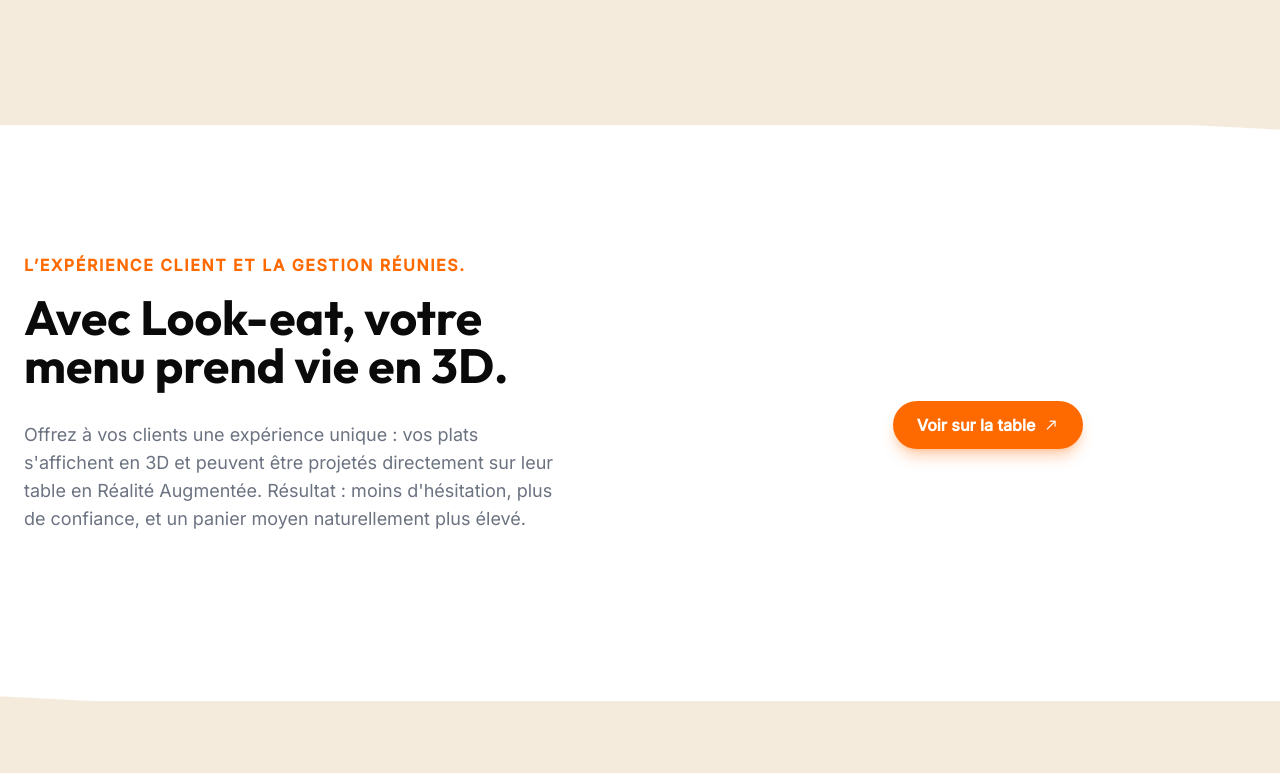
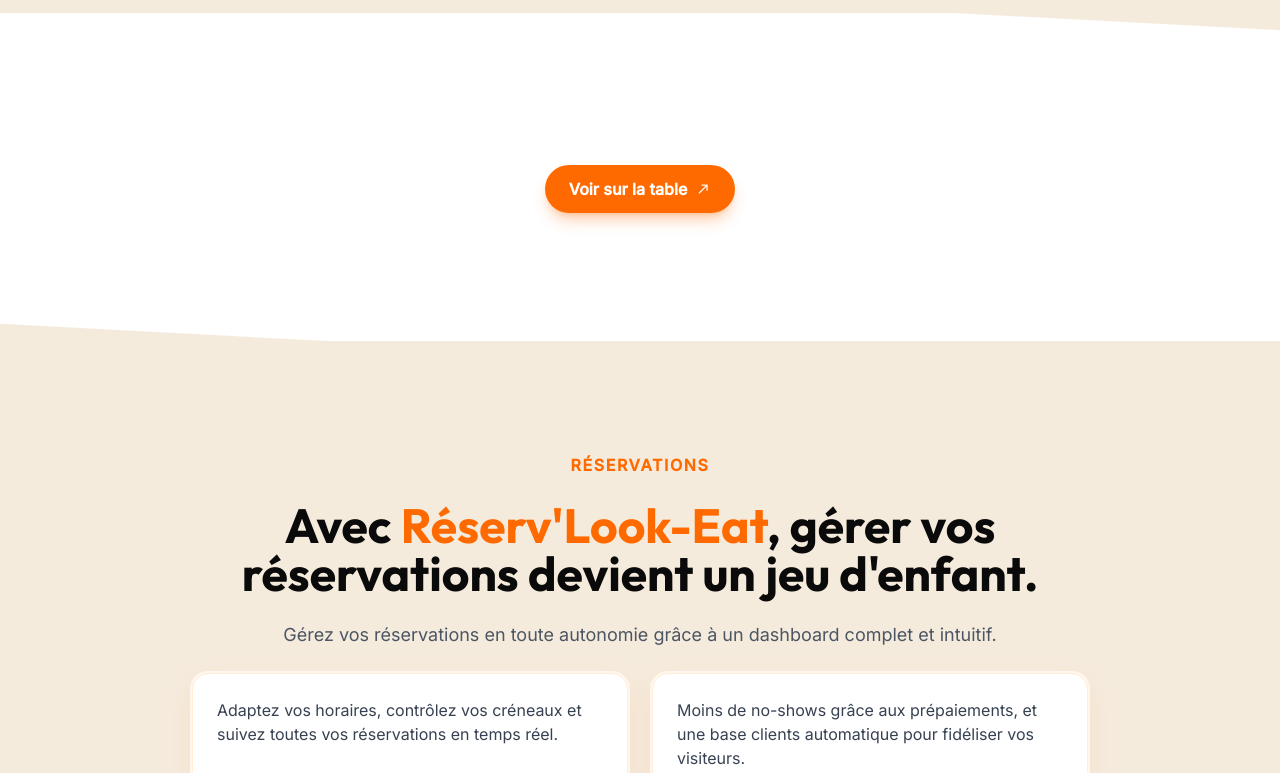
Before and after one commit to ayoubelg34/look-eat, a plain HTML site: page index.html in a window 1280 px wide. Shown: the part 4165-4938 px from the top of the page. Drawn offline with nearby package versions, Linux system fonts and the light colour scheme; a script that the page names is missing.

Commit message:
Modif test

```diff
--- a/index.html
+++ b/index.html
@@ -337,9 +337,6 @@
       <div class="container mx-auto px-6 relative z-10">
         <div class="text-center max-w-3xl mx-auto mb-20">
           <span class="text-primary font-bold tracking-widest uppercase mb-4 block reveal-text">Processus</span>
-          <h2 class="text-4xl md:text-5xl font-display font-bold mb-6 reveal-text">
-            L’expérience client et la gestion réunies.
-          </h2>
         </div>
 
         <div class="grid grid-cols-1 md:grid-cols-3 gap-12 relative">
@@ -390,8 +387,8 @@
       <div class="absolute inset-0 bg-white skew-y-3 scale-110 z-0"></div>
 
       <div class="container mx-auto px-6 relative z-10">
-        <div class="flex flex-col lg:flex-row items-center gap-20">
-          <div class="lg:w-1/2 lg:order-2 lg:pl-10">
+        <div class="flex flex-col items-center gap-10">
+          <div class="w-full max-w-2xl">
             <div class="relative group perspective-1000 flex justify-center">
               <div
                 class="absolute inset-0 bg-primary/20 blur-3xl rounded-full opacity-50 group-hover:opacity-100 transition-opacity duration-700">
@@ -410,19 +407,6 @@
                 <span class="material-symbols-outlined text-base">north_east</span>
               </a>
             </div>
-          </div>
-
-          <div class="lg:w-1/2 lg:order-1 lg:pr-10">
-            <span class="text-primary font-bold tracking-widest uppercase mb-4 block reveal-text">L’expérience client et
-              la gestion réunies.</span>
-            <h2 class="text-4xl md:text-5xl font-display font-bold mb-8 reveal-text">
-              Avec Look-eat, votre menu prend vie en 3D.
-            </h2>
-            <p class="text-gray-500 text-base md:text-lg mb-10 reveal-text">
-              Offrez à vos clients une expérience unique : vos plats s'affichent en 3D et peuvent être projetés
-              directement sur leur table en Réalité Augmentée. Résultat : moins d'hésitation, plus de confiance,
-              et un panier moyen naturellement plus élevé.
-            </p>
           </div>
         </div>
       </div>
```
